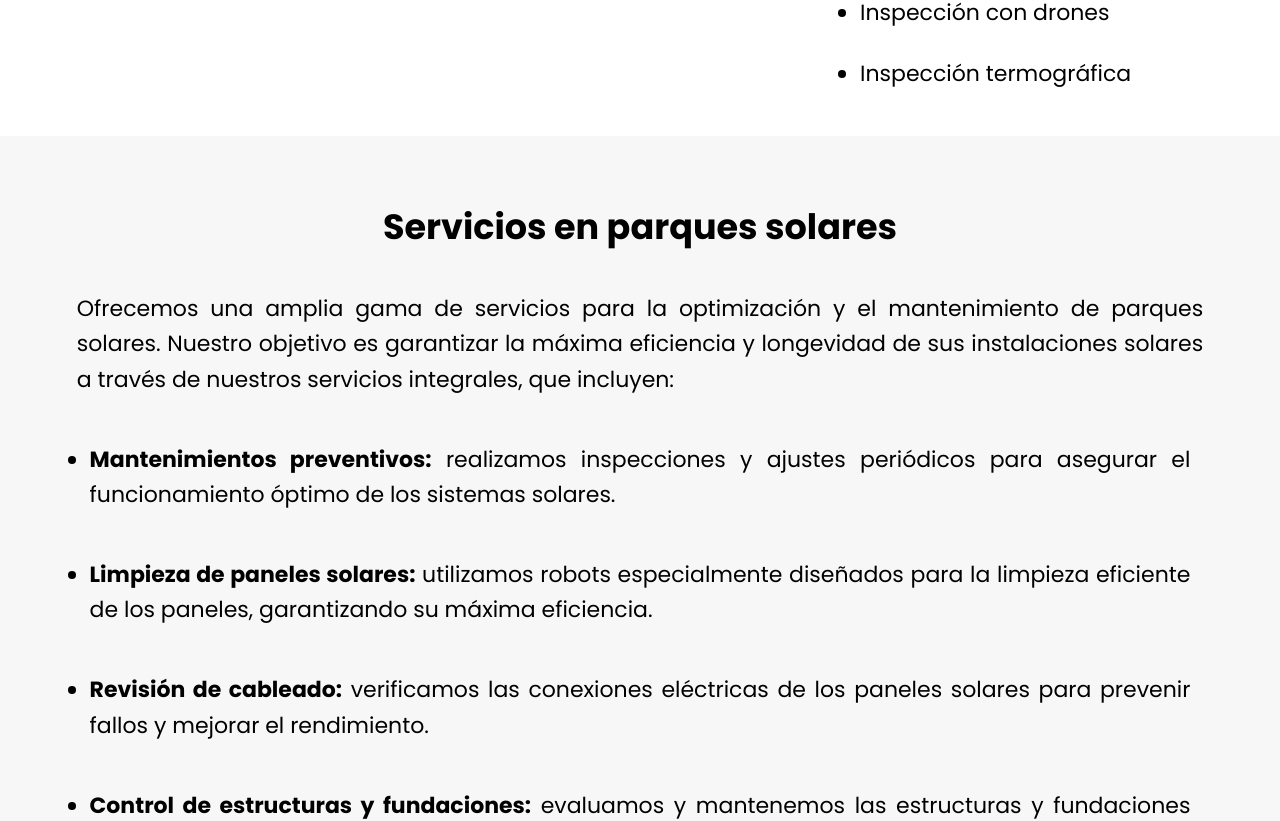
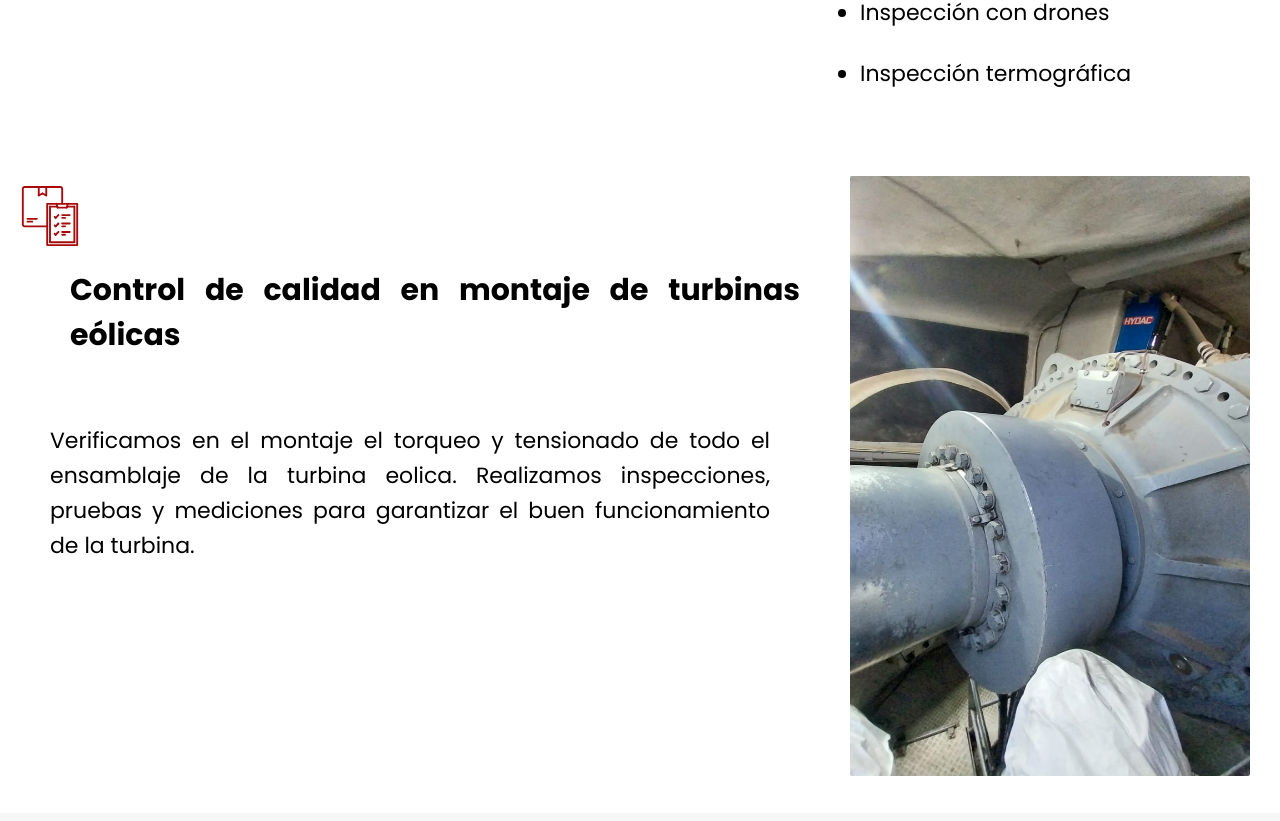
Before and after one commit to juliscrep/North-Winds-Project-, a Next.js app: page /services in a window 1280 px wide. Shown: the part 5569-6390 px from the top of the page. Built offline with nearby package versions, Linux system fonts and the light colour scheme; a web font is replaced by a local one.

Commit message:
se agrega servicio

```diff
--- a/components/cardData.jsx
+++ b/components/cardData.jsx
@@ -36,8 +36,8 @@ const cardData = [
       slug: "services",
     },
     {
-      image: "/img//obra.jpeg",
-      title: "Mantenimiento preventivo",
+      image: "/img/montajeTurbina.jpeg",
+      title: "Control de calidad en turbinas eólicas",
       slug: "services",
     },
 ];
--- a/components/servicesList.jsx
+++ b/components/servicesList.jsx
@@ -234,6 +234,52 @@ const ServicesList = () => {
        </div>
      </div>
 
+     <div className={styles.twoColumnsContainer2}>
+        <div className={styles.textColumn}>
+        <div className={styles.svgContainer}>
+          <svg className={styles.icon} viewBox="-16 0 512 512" width="60" height="60" xmlns="http://www.w3.org/2000/svg">
+            <path d="m216 352h-192c-13.230469 0-24-10.769531-24-24v-304c0-13.230469 10.769531-24 24-24h304c13.230469 0 24 10.769531 24 24v128c0 4.414062-3.574219 8-8 8s-8-3.585938-8-8v-128c0-4.40625-3.585938-8-8-8h-304c-4.414062 0-8 3.59375-8 8v304c0 4.414062 3.585938 8 8 8h192c4.425781 0 8 3.574219 8 8s-3.574219 8-8 8zm0 0"/>
+            <path d="m144 88c-4.425781 0-8-3.585938-8-8v-72c0-4.414062 3.574219-8 8-8s8 3.585938 8 8v72c0 4.414062-3.574219 8-8 8zm0 0"/>
+            <path d="m208 88c-4.425781 0-8-3.585938-8-8v-72c0-4.414062 3.574219-8 8-8s8 3.585938 8 8v72c0 4.414062-3.574219 8-8 8zm0 0"/>
+            <path d="m144.007812 88c-2.9375 0-5.761718-1.617188-7.167968-4.425781-1.976563-3.949219-.375-8.757813 3.574218-10.734375l32-16c3.953126-1.976563 8.753907-.375 10.738282 3.574218 1.976562 3.953126.375 8.761719-3.578125 10.738282l-32 16c-1.140625.574218-2.367188.847656-3.566407.847656zm0 0"/>
+            <path d="m207.992188 88c-1.199219 0-2.425782-.273438-3.566407-.839844l-32-16c-3.953125-1.976562-5.554687-6.785156-3.578125-10.734375 1.984375-3.953125 6.777344-5.554687 10.738282-3.578125l32 16c3.949218 1.976563 5.550781 6.785156 3.574218 10.738282-1.40625 2.796874-4.230468 4.414062-7.167968 4.414062zm0 0"/>
+            <path d="m128 288h-80c-4.425781 0-8-3.574219-8-8s3.574219-8 8-8h80c4.425781 0 8 3.574219 8 8s-3.574219 8-8 8zm0 0"/>
+            <path d="m88 312h-40c-4.425781 0-8-3.574219-8-8s3.574219-8 8-8h40c4.425781 0 8 3.574219 8 8s-3.574219 8-8 8zm0 0"/>
+            <path d="m472 512h-256c-4.425781 0-8-3.574219-8-8v-352c0-4.414062 3.574219-8 8-8h256c4.425781 0 8 3.585938 8 8v352c0 4.425781-3.574219 8-8 8zm-248-16h240v-336h-240zm0 0"/>
+            <path d="m303.992188 192c-3.585938 0-6.839844-2.425781-7.753907-6.054688l-8-32c-1.078125-4.289062 1.53125-8.632812 5.824219-9.707031 4.273438-1.085937 8.625 1.539063 9.699219 5.824219l8 32c1.078125 4.289062-1.53125 8.632812-5.824219 9.707031-.648438.160157-1.304688.230469-1.945312.230469zm0 0"/>
+            <path d="m384 192h-80c-4.425781 0-8-3.585938-8-8s3.574219-8 8-8h80c4.425781 0 8 3.585938 8 8s-3.574219 8-8 8zm0 0"/>
+            <path d="m384.007812 192c-.640624 0-1.296874-.070312-1.945312-.238281-4.285156-1.074219-6.894531-5.417969-5.824219-9.707031l8-32c1.074219-4.277344 5.402344-6.910157 9.699219-5.824219 4.285156 1.074219 6.894531 5.417969 5.824219 9.707031l-8 32c-.914063 3.636719-4.167969 6.0625-7.753907 6.0625zm0 0"/>
+            <path d="m302 184h-62c-4.425781 0-8-3.585938-8-8s3.574219-8 8-8h62c4.425781 0 8 3.585938 8 8s-3.574219 8-8 8zm0 0"/>
+            <path d="m448 184h-62c-4.425781 0-8-3.585938-8-8s3.574219-8 8-8h62c4.425781 0 8 3.585938 8 8s-3.574219 8-8 8zm0 0"/>
+            <path d="m448 488c-4.425781 0-8-3.574219-8-8v-304c0-4.414062 3.574219-8 8-8s8 3.585938 8 8v304c0 4.425781-3.574219 8-8 8zm0 0"/>
+            <path d="m448 488h-208c-4.425781 0-8-3.574219-8-8s3.574219-8 8-8h208c4.425781 0 8 3.574219 8 8s-3.574219 8-8 8zm0 0"/>
+            <path d="m240 488c-4.425781 0-8-3.574219-8-8v-304c0-4.414062 3.574219-8 8-8s8 3.585938 8 8v304c0 4.425781-3.574219 8-8 8zm0 0"/>
+            <path d="m288 280c-2.046875 0-4.097656-.785156-5.65625-2.34375l-8-8c-3.128906-3.128906-3.128906-8.183594 0-11.3125s8.183594-3.128906 11.3125 0l8 8c3.128906 3.128906 3.128906 8.183594 0 11.3125-1.558594 1.558594-3.609375 2.34375-5.65625 2.34375zm0 0"/>
+            <path d="m288 280c-2.046875 0-4.097656-.785156-5.65625-2.34375-3.128906-3.128906-3.128906-8.183594 0-11.3125l24-24c3.128906-3.128906 8.183594-3.128906 11.3125 0s3.128906 8.183594 0 11.3125l-24 24c-1.558594 1.558594-3.609375 2.34375-5.65625 2.34375zm0 0"/>
+            <path d="m408 256h-64c-4.425781 0-8-3.585938-8-8s3.574219-8 8-8h64c4.425781 0 8 3.585938 8 8s-3.574219 8-8 8zm0 0"/>
+            <path d="m368 280h-23.246094c-4.425781 0-8-3.574219-8-8s3.574219-8 8-8h23.246094c4.425781 0 8 3.574219 8 8s-3.574219 8-8 8zm0 0"/>
+            <path d="m288 352c-2.046875 0-4.097656-.785156-5.65625-2.34375l-8-8c-3.128906-3.128906-3.128906-8.183594 0-11.3125s8.183594-3.128906 11.3125 0l8 8c3.128906 3.128906 3.128906 8.183594 0 11.3125-1.558594 1.558594-3.609375 2.34375-5.65625 2.34375zm0 0"/><path d="m288 352c-2.046875 0-4.097656-.785156-5.65625-2.34375-3.128906-3.128906-3.128906-8.183594 0-11.3125l24-24c3.128906-3.128906 8.183594-3.128906 11.3125 0s3.128906 8.183594 0 11.3125l-24 24c-1.558594 1.558594-3.609375 2.34375-5.65625 2.34375zm0 0"/>
+            <path d="m408 328h-64c-4.425781 0-8-3.574219-8-8s3.574219-8 8-8h64c4.425781 0 8 3.574219 8 8s-3.574219 8-8 8zm0 0"/>
+            <path d="m368 352h-23.246094c-4.425781 0-8-3.574219-8-8s3.574219-8 8-8h23.246094c4.425781 0 8 3.574219 8 8s-3.574219 8-8 8zm0 0"/>
+            <path d="m288 424c-2.046875 0-4.097656-.785156-5.65625-2.34375l-8-8c-3.128906-3.128906-3.128906-8.183594 0-11.3125s8.183594-3.128906 11.3125 0l8 8c3.128906 3.128906 3.128906 8.183594 0 11.3125-1.558594 1.558594-3.609375 2.34375-5.65625 2.34375zm0 0"/><path d="m288 424c-2.046875 0-4.097656-.785156-5.65625-2.34375-3.128906-3.128906-3.128906-8.183594 0-11.3125l24-24c3.128906-3.128906 8.183594-3.128906 11.3125 0s3.128906 8.183594 0 11.3125l-24 24c-1.558594 1.558594-3.609375 2.34375-5.65625 2.34375zm0 0"/><path d="m408 400h-64c-4.425781 0-8-3.574219-8-8s3.574219-8 8-8h64c4.425781 0 8 3.574219 8 8s-3.574219 8-8 8zm0 0"/><path d="m368 424h-23.246094c-4.425781 0-8-3.574219-8-8s3.574219-8 8-8h23.246094c4.425781 0 8 3.574219 8 8s-3.574219 8-8 8zm0 0"/>
+          </svg>
+
+
+
+        </div>
+         <h2 className={styles.title2}>Control de calidad en montaje de turbinas eólicas</h2>
+         <br></br>
+         <p className={styles.text1}>
+            Verificamos en el montaje el torqueo y tensionado de todo el ensamblaje de la turbina eolica.
+            Realizamos inspecciones, pruebas y mediciones para garantizar el buen funcionamiento de la turbina.
+         </p>
+
+        </div>
+       <div className={styles.column}>
+         <Image src="/img/montajeTurbina.jpeg" alt="Imagen" className={styles.image}  width={400} height={600}/>
+       </div>
+     </div>
+
     </div>
     <div className={styles.section}>
 
```
Also changed, not shown: public/img/montajeTurbina.jpeg (added).
